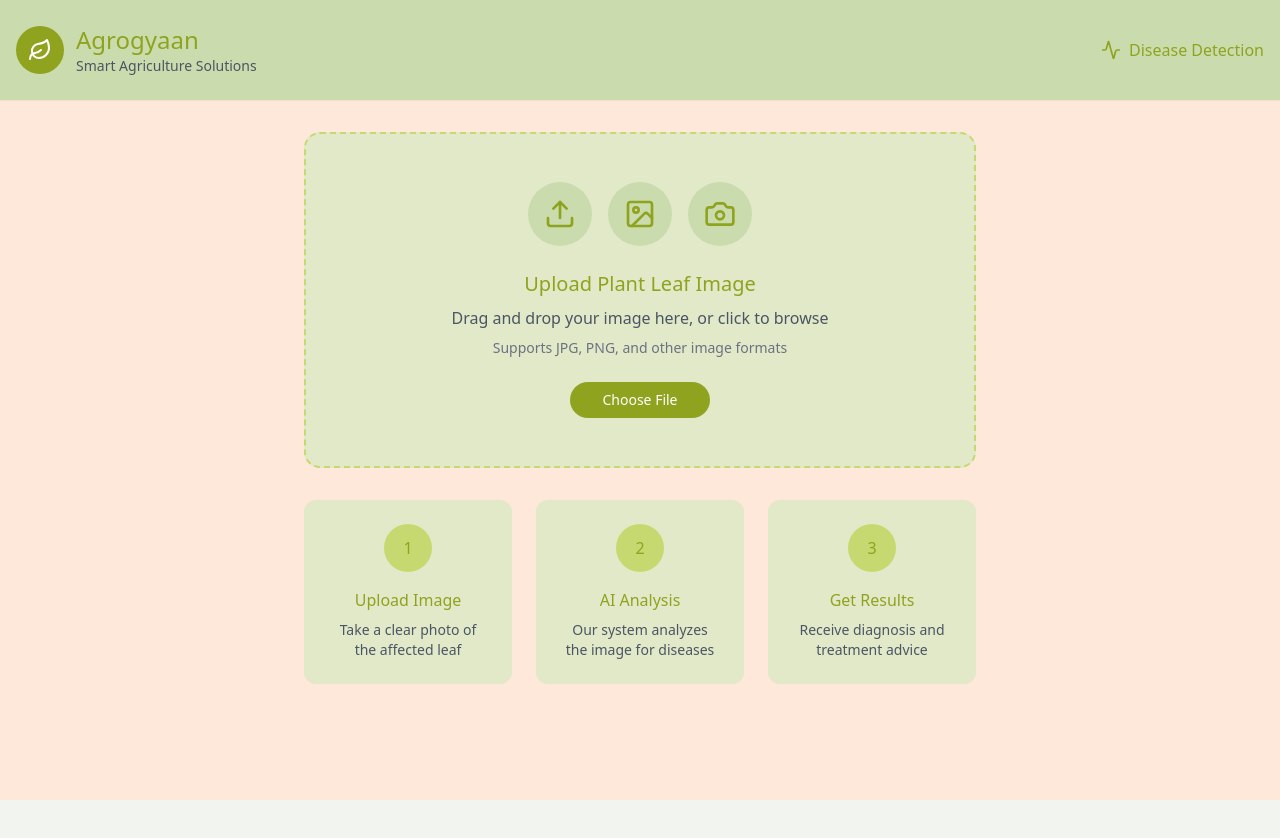
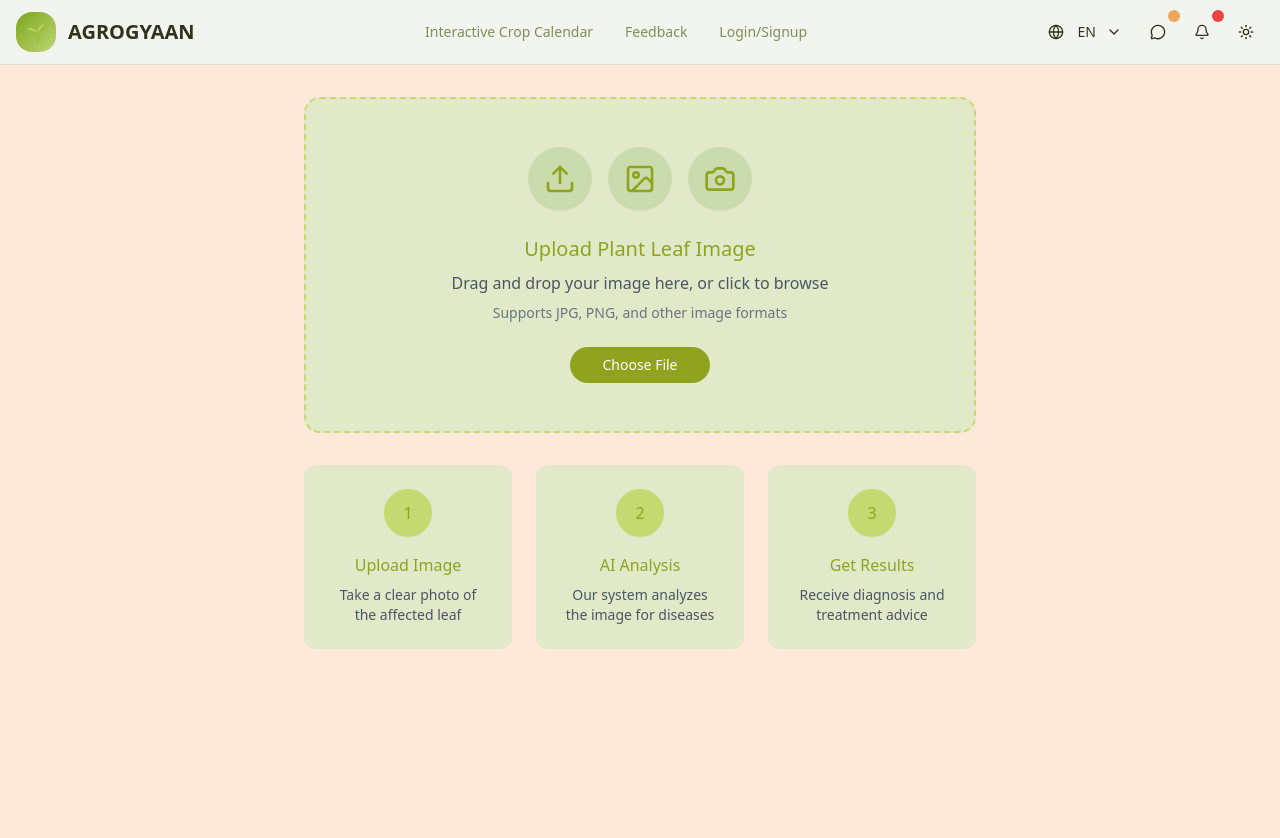
Before and after one commit to anant5441/AgroGyaan, a React (Vite) app in the folder Farmer/: page /diseaseclassifier in a window 1280 px wide. Shown: the top 838 px of the page. Before the commit the page ends 800 px from the top, so only its background shows below. Built offline with nearby package versions, Linux system fonts and the light colour scheme.

Commit message:
Frontend : Navbar Updated

```diff
--- a/Farmer/src/App.jsx
+++ b/Farmer/src/App.jsx
@@ -9,6 +9,7 @@ import NotFound from "./pages/NotFound";
 import CropCalendar from "./pages/CropCalender";
 import OrganicGuide from "./pages/OrganicFarmingGuide";
 import DiseaseClassifier from "./pages/DiseaseClassifier";
+import { Navbar } from "./components/navbar";
 
 const queryClient = new QueryClient();
 
@@ -19,6 +20,7 @@ const App = () => (
         {/* <Toaster /> */}
         <Sonner />
         <BrowserRouter>
+        <Navbar/>
           <Routes>
             <Route path="/" element={<Index />} />
             <Route path="/calendar" element={< CropCalendar/>} />
--- a/Farmer/src/components/navbar.jsx
+++ b/Farmer/src/components/navbar.jsx
@@ -8,6 +8,7 @@ import {
   DropdownMenuItem,
   DropdownMenuTrigger,
 } from "@/components/ui/dropdown-menu";
+import {Link} from "react-router-dom";
 
 export function Navbar() {
   const [isMenuOpen, setIsMenuOpen] = useState(false);
@@ -30,12 +31,13 @@ export function Navbar() {
       <div className="container mx-auto px-4">
         <div className="flex h-16 items-center justify-between">
           {/* Logo */}
-          <div className="flex items-center space-x-3">
+          {/* <div className="flex items-center space-x-3"> */}
+          <Link to="/" className="flex items-center space-x-3 no-underline">
             <div className="flex h-10 w-10 items-center justify-center rounded-lg bg-gradient-primary">
               <span className="text-lg font-bold text-primary-foreground">🌱</span>
             </div>
             <span className="text-xl font-bold text-foreground">AGROGYAAN</span>
-          </div>
+          </Link>
 
           {/* Desktop Navigation */}
           <div className="hidden md:flex items-center space-x-8">
--- a/Farmer/src/pages/DiseaseClassifier.jsx
+++ b/Farmer/src/pages/DiseaseClassifier.jsx
@@ -148,7 +148,7 @@ export default function App() {
 
   return (
     <div className="min-h-screen" style={{ backgroundColor: '#FEE8D9' }}>
-      <Header />
+      {/* <Header /> */}
 
       <main className="container mx-auto px-4 py-8">
         {!selectedFile ? (
--- a/Farmer/src/pages/Index.jsx
+++ b/Farmer/src/pages/Index.jsx
@@ -7,7 +7,7 @@ import { AIAssistant } from "@/components/ai-assistant";
 const Index = () => {
     return (
         <div className="min-h-screen bg-background">
-        <Navbar />
+        {/* <Navbar /> */}
         <main>
             <HeroSection />
             <FeaturesSection />
```
